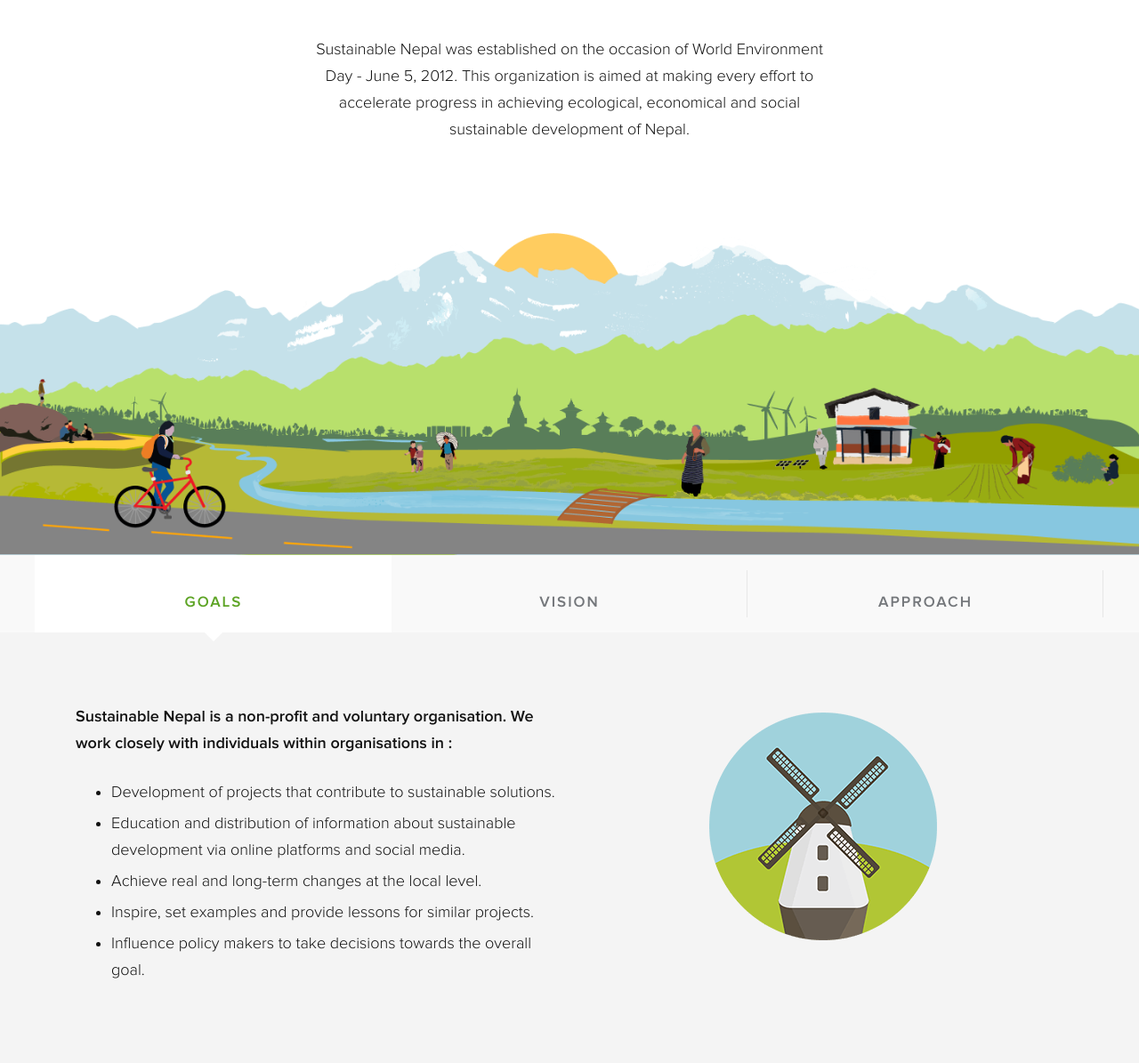
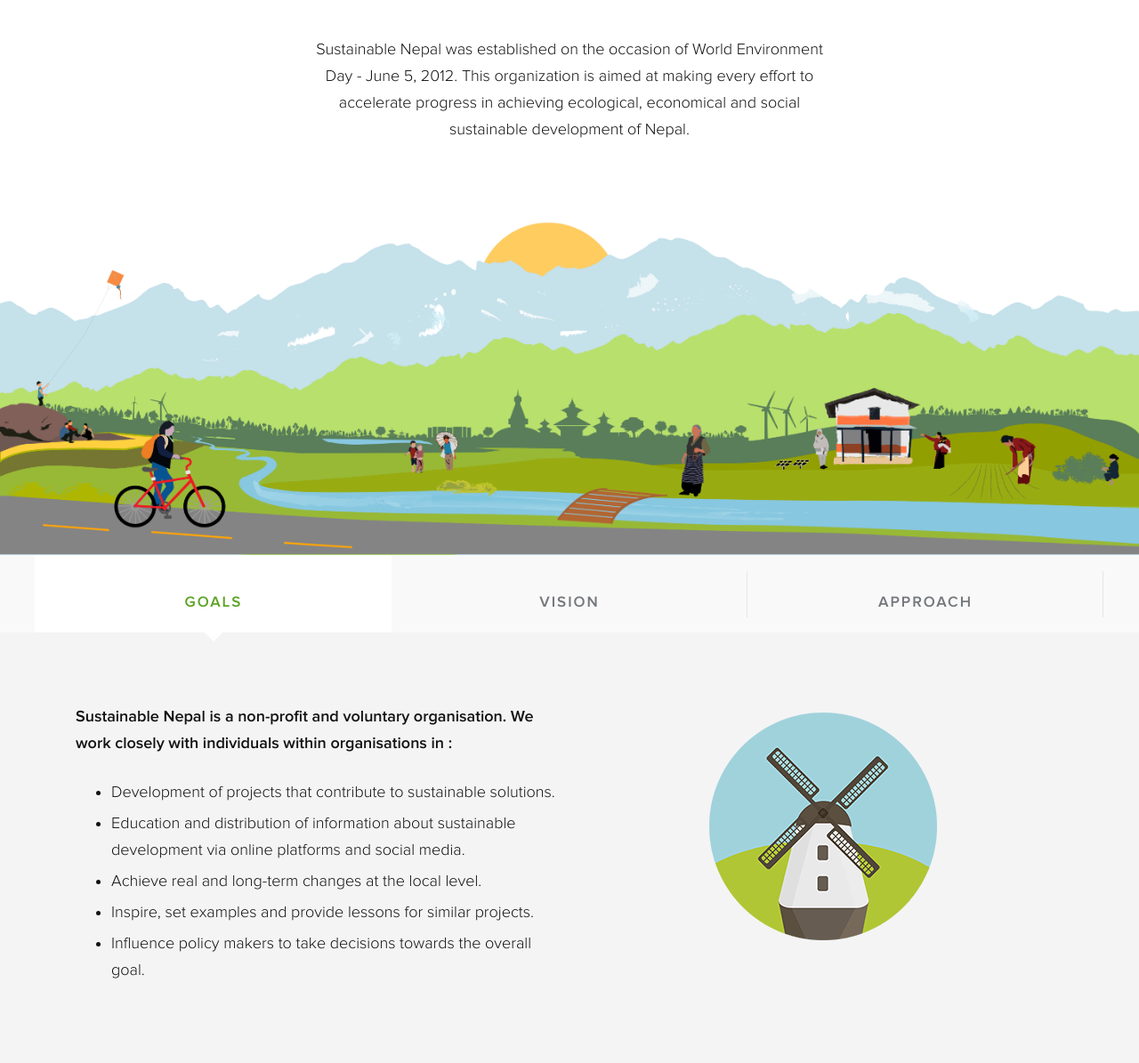
Before and after one commit to SustainableNepal/website_files, a PHP site: page / in a window 1280 px wide. Shown: the part 1153-2348 px from the top of the page at 89% size. Run offline with PHP 8.4, Linux system fonts and the light colour scheme; some libraries are stand-ins or nearby versions.

Commit message:
Added new illustration with a kite.

```diff
--- a/index.php
+++ b/index.php
@@ -53,7 +53,7 @@
             <p class="text-small about-paragraph">Sustainable Nepal was established on the occasion of World Environment Day - June 5, 2012. This organization is aimed at making every effort to accelerate progress in achieving ecological, economical and social sustainable development of Nepal.</p>
         </div>
     </div>
-    <img src="images/illustration.png" style="width:100%;">
+    <img src="images/illustation1.png" style="width:100%;">
 
     <section class="tabs tabs-style-iconbox">
         <nav id="tab-menu">
```
Also changed, not shown: images/illustation1.png (added).
